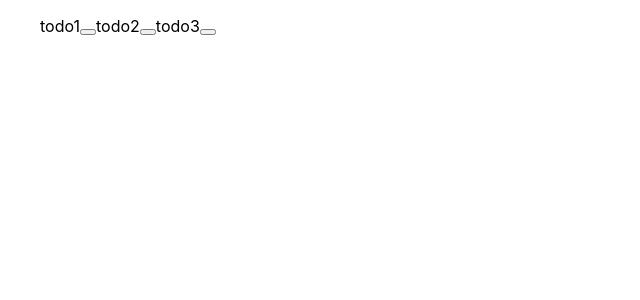
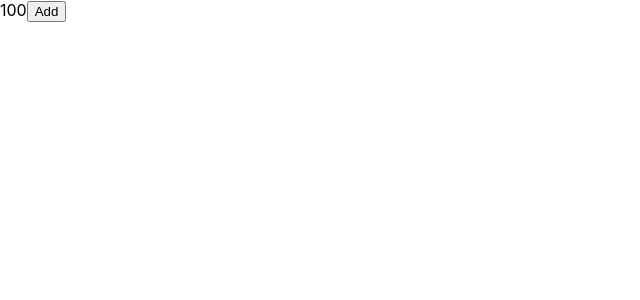
Before and after one commit to kantasasakimaru/react_todo_app, a React (Create React App) app: page / in a window 1280 px wide. Shown: the top 300 px of the page, without its empty margins (0-640 px from the left). Built offline with nearby package versions, Linux system fonts and the light colour scheme.

Commit message:
簡単な足し算

```diff
--- a/src/App.js
+++ b/src/App.js
@@ -1,15 +1,17 @@
 import React, { Component } from 'react';
+import Child from './component/Child'
 
 class App extends Component {
   constructor(props) {
     super(props);
     this.state = {
-      todos: [
-        { id: "1", text: "todo1" },
-        { id: "2", text: "todo2" },
-        { id: "3", text: "todo3" }
-      ]
+      parentValue: 100
     };
+  }
+
+  addValueParent(value) {
+    const newValue = this.state.parentValue + value;
+    this.setState({ parentValue: newValue });
   }
 
   deleteTodo(id) {
@@ -20,18 +22,8 @@ class App extends Component {
 
   render() {
     return (
-      <ul>
-        {
-          this.state.todos.map((todo) => {
-            return (
-              <il key={todo.id}>{todo.text}
-                <button onClick={this.deleteTodo.bind(this, todo.id)} x></button>
-
-              </il>
-            )
-          })
-        }
-      </ul>
+      <Child pval={this.state.parentValue}
+        add={this.addValueParent.bind(this)}></Child>
     );
   }
 }
--- /dev/null
+++ b/src/component/Child.js
@@ -0,0 +1,18 @@
+import React, { Component } from 'react';
+
+class Child extends Component {
+    addValueChild() {
+        this.props.add(10);
+    }
+
+    render() {
+        return (
+            <div>
+                {this.props.pval}
+                <button onClick={this.addValueChild.bind(this)}>Add</button>
+            </div>
+        );
+    }
+}
+
+export default Child;
```
